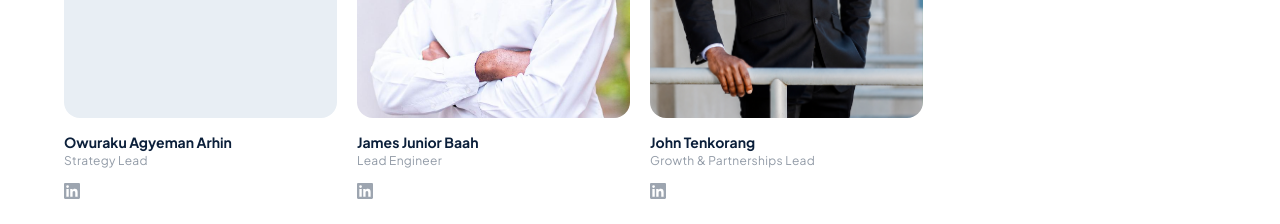
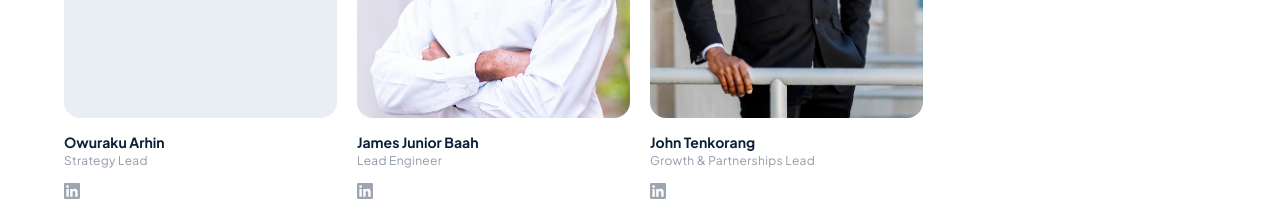
Before and after one commit to jjbaah068/nexuxgh.com, a React (Vite) app: page /about in a window 1280 px wide. Shown: the part 3660-3884 px from the top of the page. Built offline with nearby package versions, Linux system fonts and the light colour scheme.

Commit message:
name change

```diff
--- a/src/pages/about.jsx
+++ b/src/pages/about.jsx
@@ -83,7 +83,7 @@ const VALUES = [
 ];
 
 const TEAM = [
-    { role: "Strategy Lead", name: "Owuraku Agyeman Arhin", img: null, linkedin: "https://www.linkedin.com/in/owuraku-arhin-oz/" },
+    { role: "Strategy Lead", name: "Owuraku Arhin", img: null, linkedin: "https://www.linkedin.com/in/owuraku-arhin-oz/" },
     { role: "Lead Engineer", name: "James Junior Baah", img: james, linkedin: "https://www.linkedin.com/in/james-kojo-junior-baah/" },
     { role: "Growth & Partnerships Lead", name: "John Tenkorang", img: john, linkedin: "https://www.linkedin.com/in/johntenkorang/" },
 ];
```
